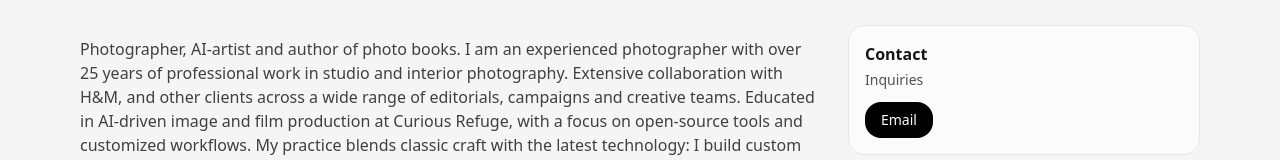
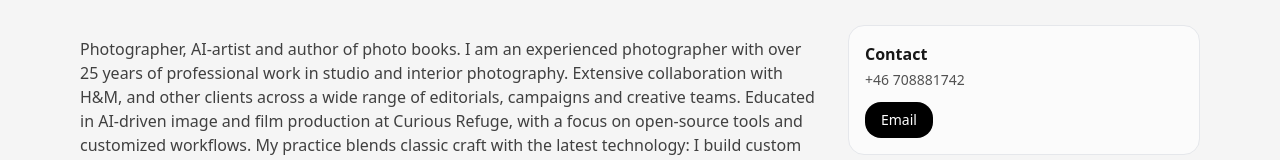
Before and after one commit to vovve37/august2, a Next.js app: page /about in a window 1280 px wide. Shown: the part 179-339 px from the top of the page. Built offline with nearby package versions, Linux system fonts and the light colour scheme.

Commit message:
Update contact information in about page

```diff
--- a/app/about/page.tsx
+++ b/app/about/page.tsx
@@ -14,7 +14,7 @@ export default function About(){
           <aside className="md:col-span-1">
             <div className="rounded-2xl border p-4 bg-white/60 text-center md:text-left">
               <h4 className="font-semibold">Contact</h4>
-              <p className="text-sm text-neutral-600 mt-1">Inquiries </p>
+              <p className="text-sm text-neutral-600 mt-1">+46 708881742 </p>
               <a href="mailto:info@august.se" className="mt-3 inline-block px-4 py-2 rounded-2xl bg-black text-white text-sm">Email</a>
             </div>
           </aside>
```
